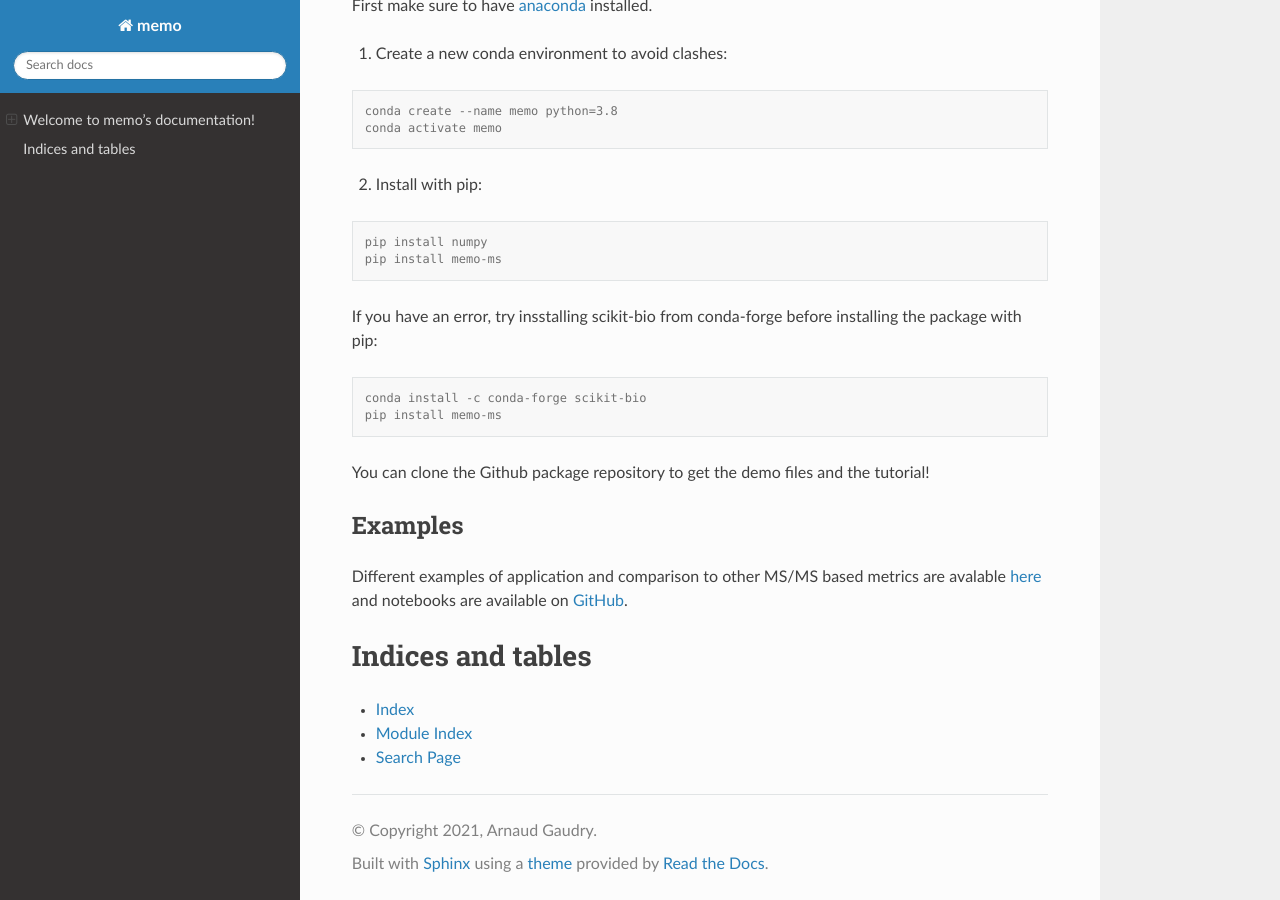
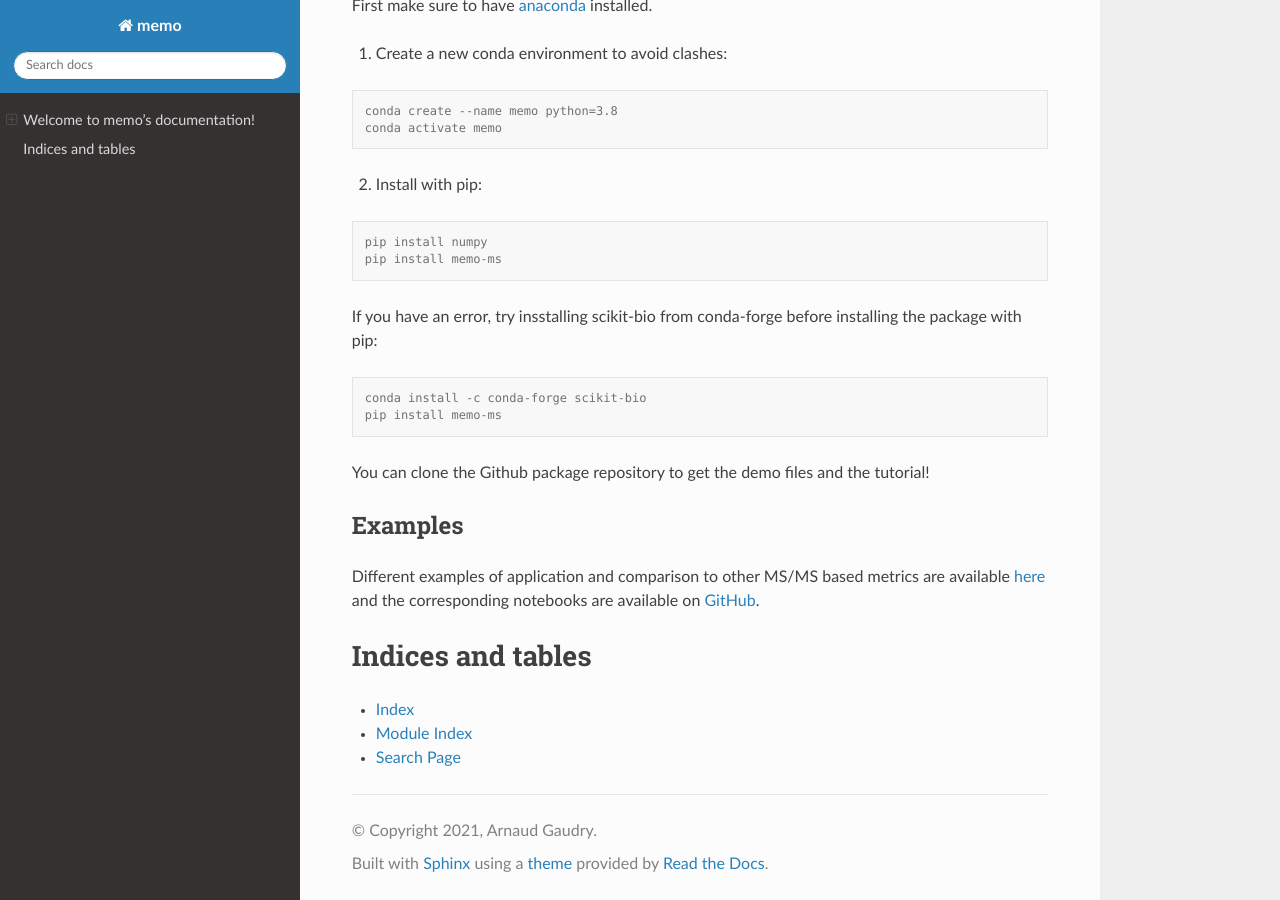
Before and after one commit to mandelbrot-project/memo, a Sphinx documentation site: the page built from docs/source/index.rst, in a window 1280 px wide and 900 px high, scrolled down 614 px. Built offline with Sphinx 7.4.7 and the Read the Docs theme 2.0.0, drawn with Linux system fonts in a browser that asks for light colours; pages that are not in the unit, such as notebooks, are missing from menus.

Commit message:
Update index.rst

```diff
--- a/docs/source/index.rst
+++ b/docs/source/index.rst
@@ -63,7 +63,7 @@ You can clone the Github package repository to get the demo files and the tutori
 Examples
 ------------------
 
-Different examples of application and comparison to other MS/MS based metrics are avalable `here`_ and notebooks are available on `GitHub`_.
+Different examples of application and comparison to other MS/MS based metrics are available `here`_ and the corresponding notebooks are available on `GitHub`_.
 
 Indices and tables
 ==================
```
